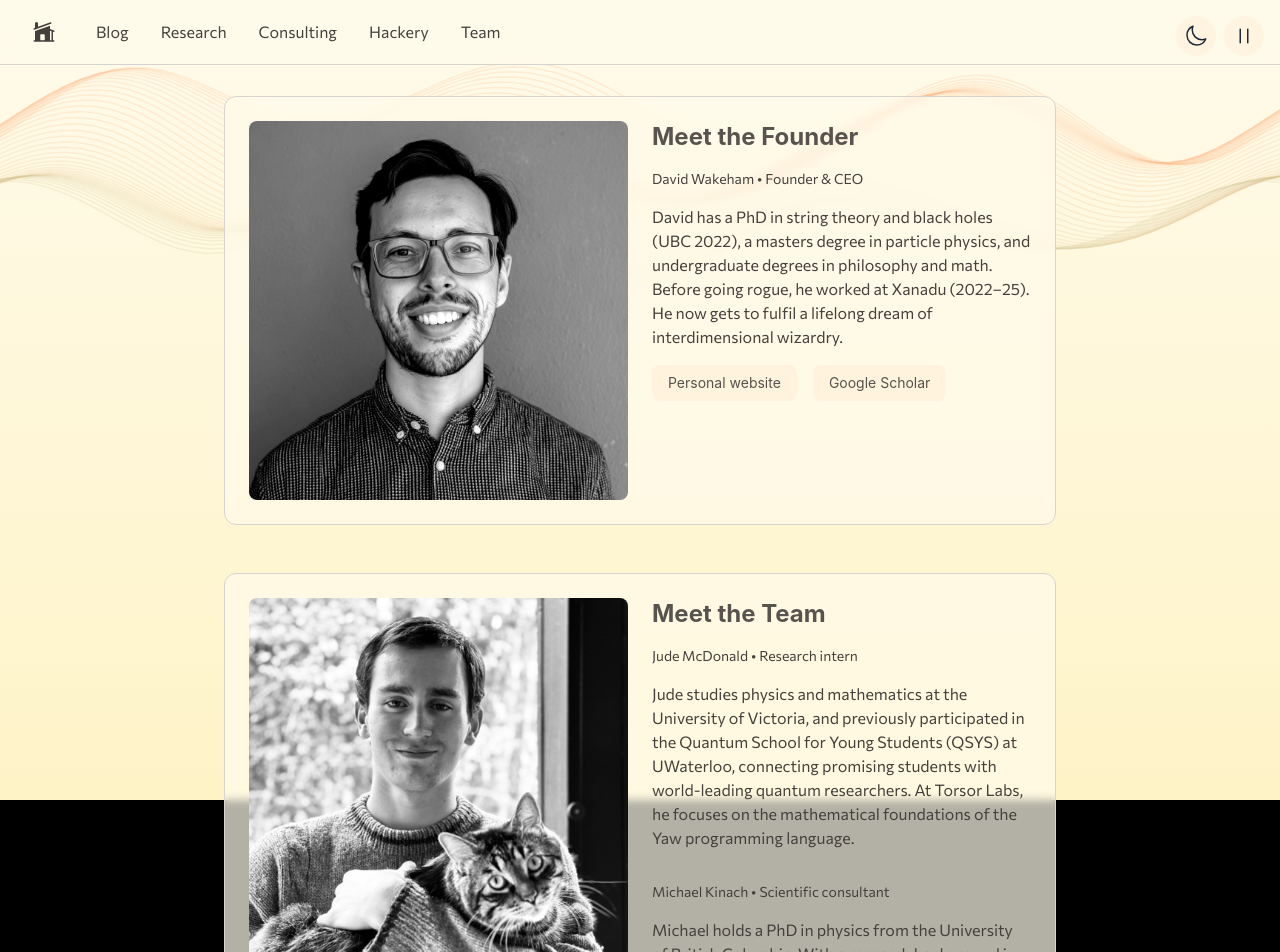
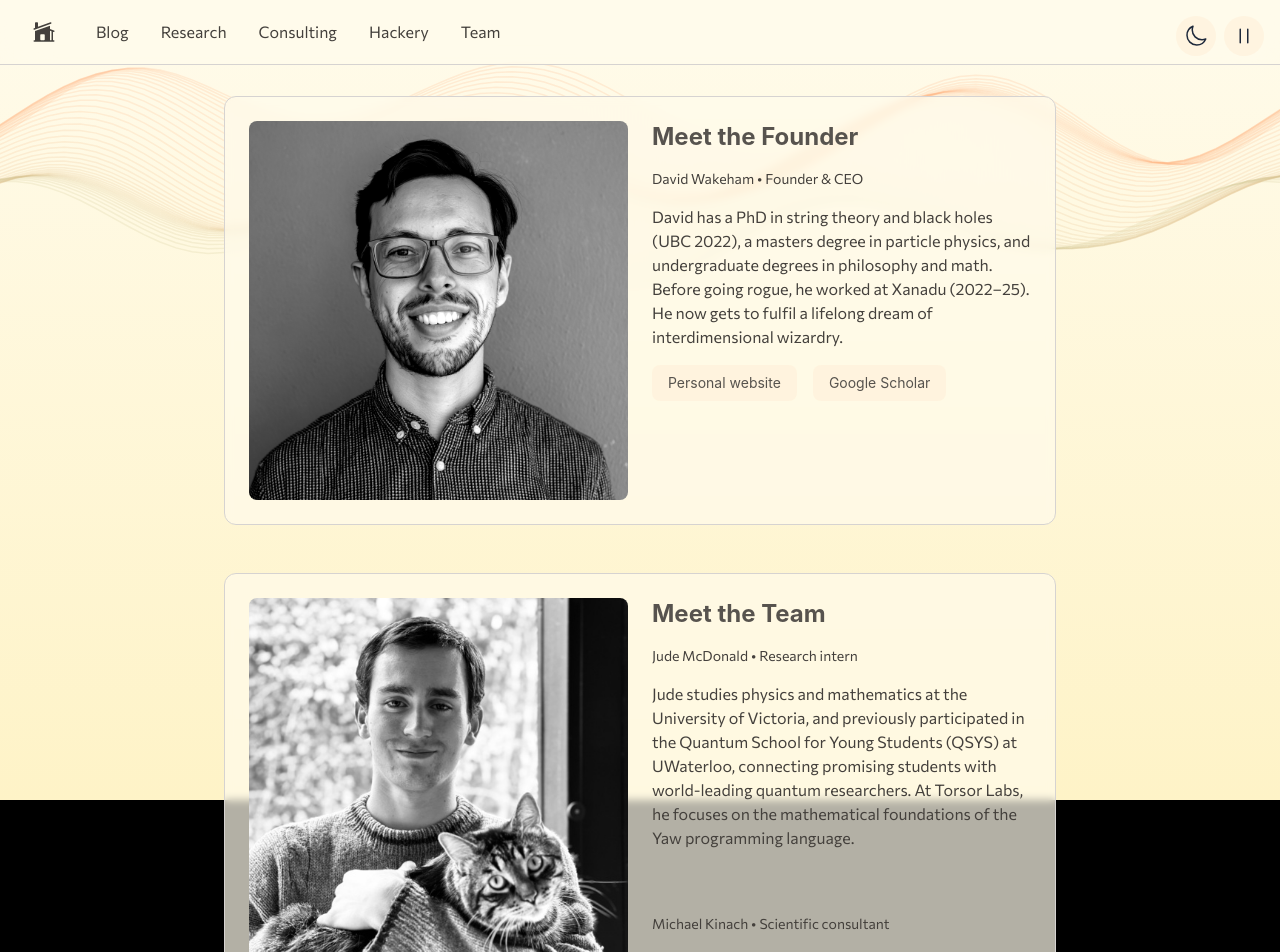
Before and after one commit to torsor-io/torsor-io, a React (Create React App) app: page /#/team in a window 1280 px wide. Shown: the top 952 px of the page. Built offline with nearby package versions, Linux system fonts and the light colour scheme; the HTML template or start-up script is replaced by a standard one.

Commit message:
Update index.js

```diff
--- a/src/components/TeamPage/index.js
+++ b/src/components/TeamPage/index.js
@@ -125,9 +125,9 @@ const TeamPage = ({ isDark, setIsDark, waveState, setWaveState }) => {
           Jude studies physics and mathematics at the University of Victoria, and previously participated in the Quantum School for Young Students (QSYS) at UWaterloo, connecting promising students with world-leading quantum researchers. At Torsor Labs, he focuses on the mathematical foundations of the Yaw programming language.
                   </p>
                   <div className="flex space-x-4">
-	  <p></p>
+
                   </div>
-                  <p className={`${subtleText} text-sm `}>
+                  <p className={`${subtleText} text-sm !mt-12`}>
           Michael Kinach • Scientific consultant
                   </p>
                   <p className={`${subtleText}`}>
```
